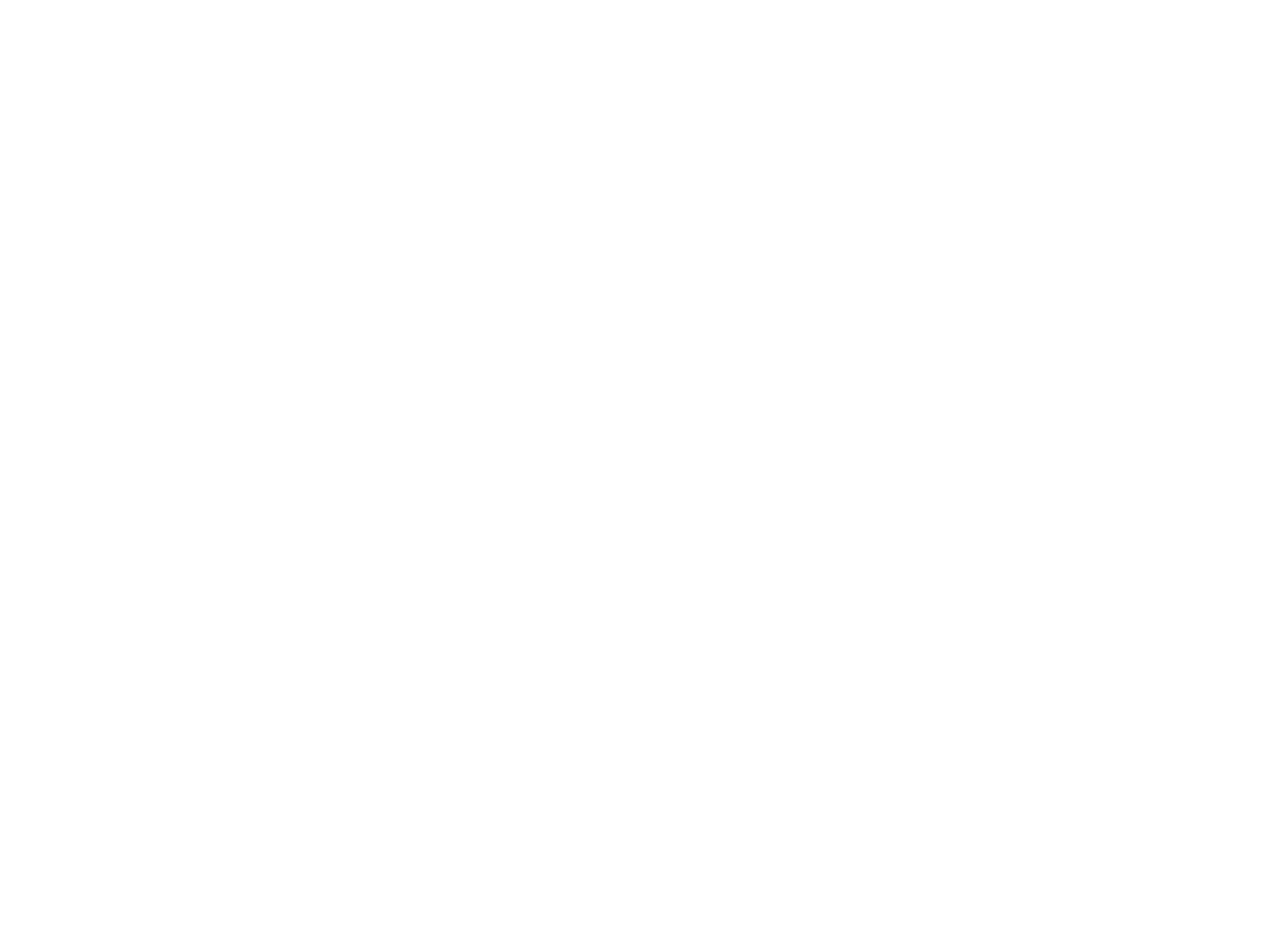
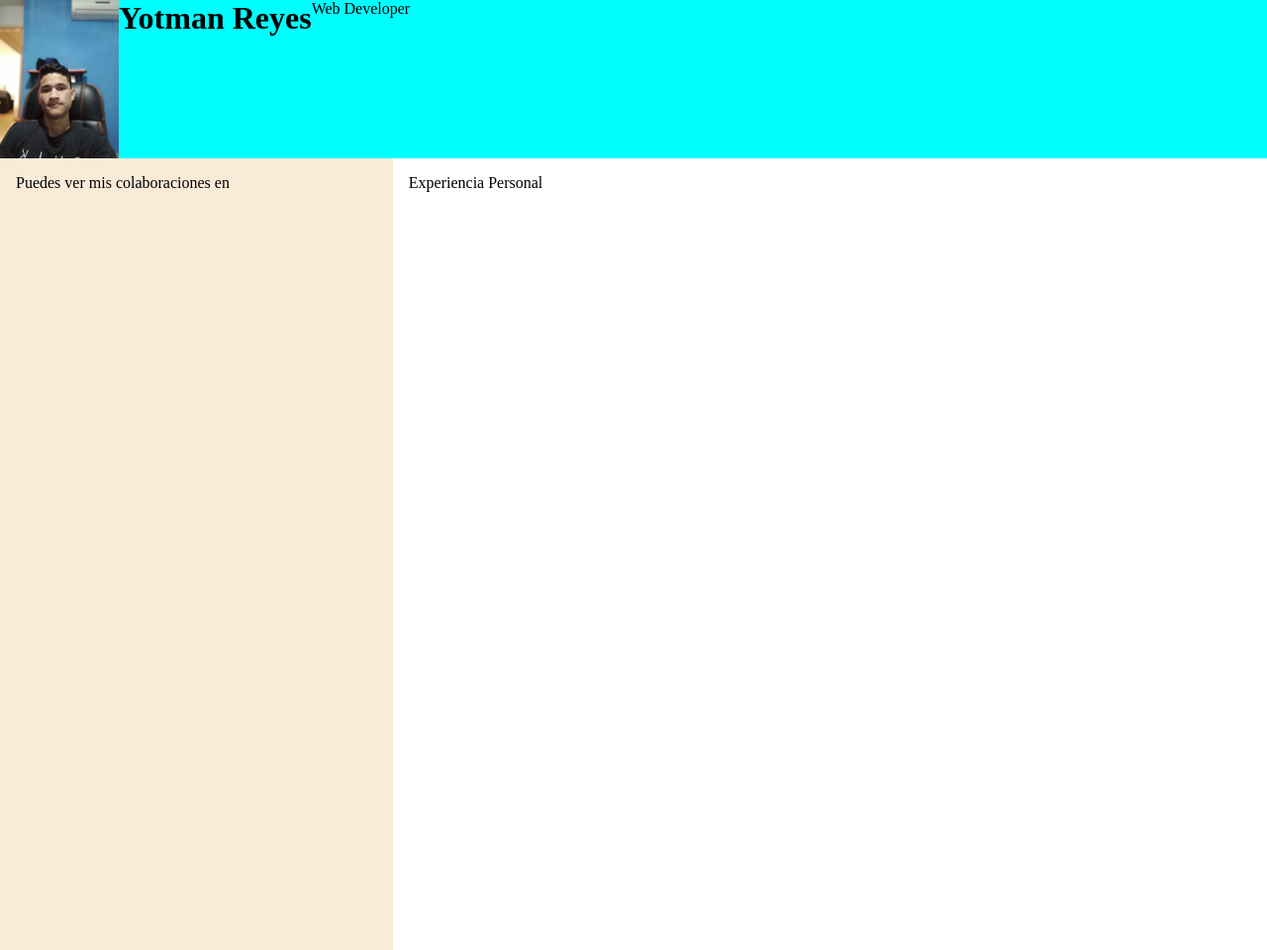
Before and after one commit to yotmanreyes/portafolio, a plain HTML site: page index.html in a window 1280 px wide. Shown: the whole page at 99% size. Before the commit the page ends 800 px from the top, so only its background shows below. Drawn offline with Linux system fonts and the light colour scheme.

Commit message:
maquetando la estructura de la pagina

```diff
--- a/index.html
+++ b/index.html
@@ -2,14 +2,20 @@
 <html>
     <head>
         <title>Portafolio Personal</title>
+        <link rel="stylesheet" href="main.css">
     </head>
     <body>
-        <main class="personalCV">
+        <header class="personalCV-header">
+            <img src="./images/profile.jpg" alt="">
+            <h1>Yotman Reyes</h1>
+            <p>Web Developer</p>
+        </header>
+        <main class="personalCV-content">
             <aside class="personalCV-sidebarSection">
-
+                <p>Puedes ver mis colaboraciones en</p>
             </aside>
             <section class="personalCV-bodySection">
-
+                <article>Experiencia Personal</article>
             </section>
         </main>
         <footer>
--- a/main.css
+++ b/main.css
@@ -0,0 +1,34 @@
+*, *::after, *::after{
+    margin: 0;
+    padding: 0;
+}
+
+body{
+    background-color: antiquewhite;
+}
+
+img{
+    max-width: 120px;
+}
+
+.personalCV-header{
+    display: flex;
+    background-color: aqua;
+    max-height: 175px;
+}
+
+.personalCV-content{
+    display: flex;
+    height: 100vh;
+}
+
+.personalCV-sidebarSection{
+   width: 30vw;
+   padding: 1em;
+}
+
+.personalCV-bodySection{
+    width: 70vw;
+    background-color: #fff;
+    padding: 1em;
+}
```
Also changed, not shown: images/profile.jpg (added).
